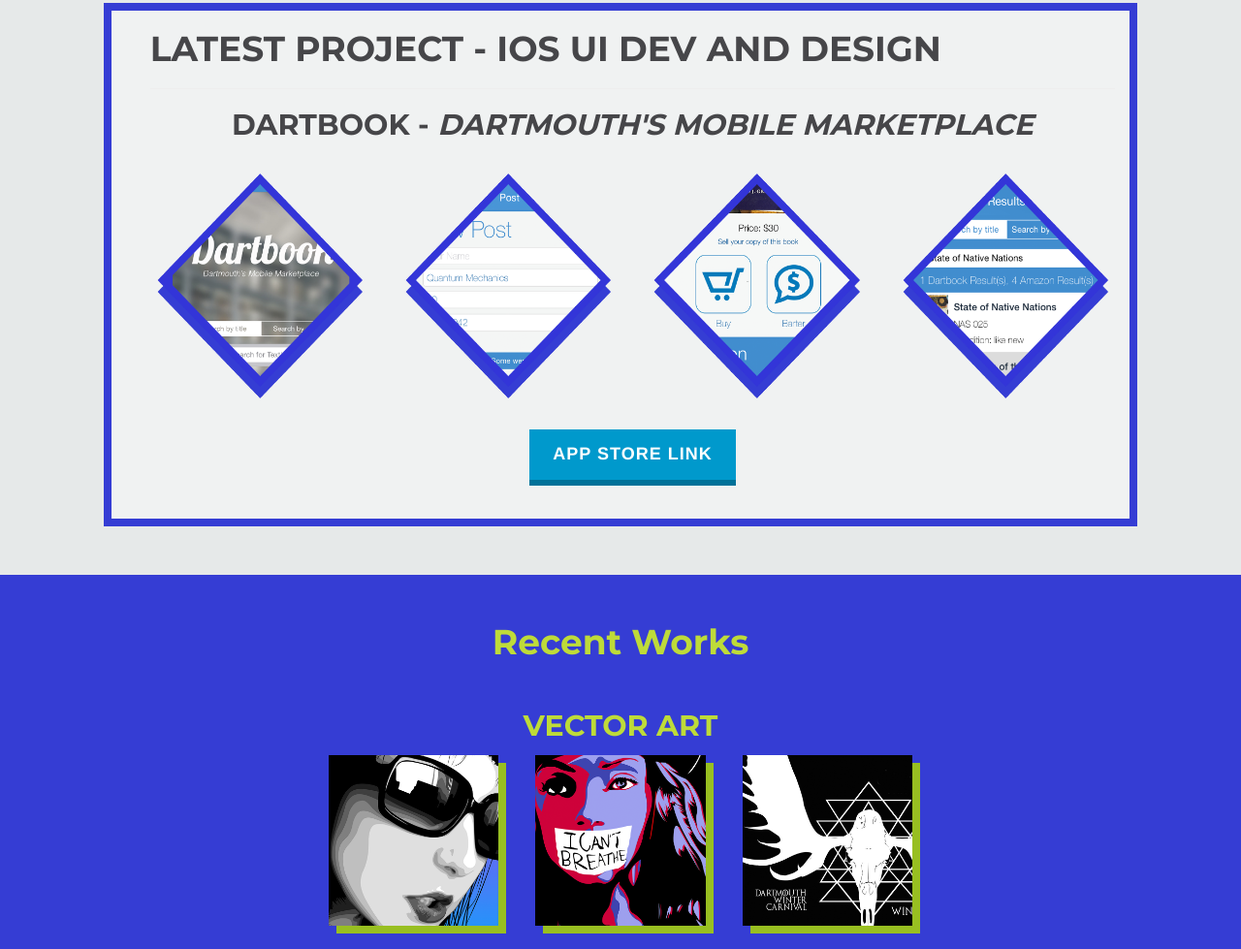
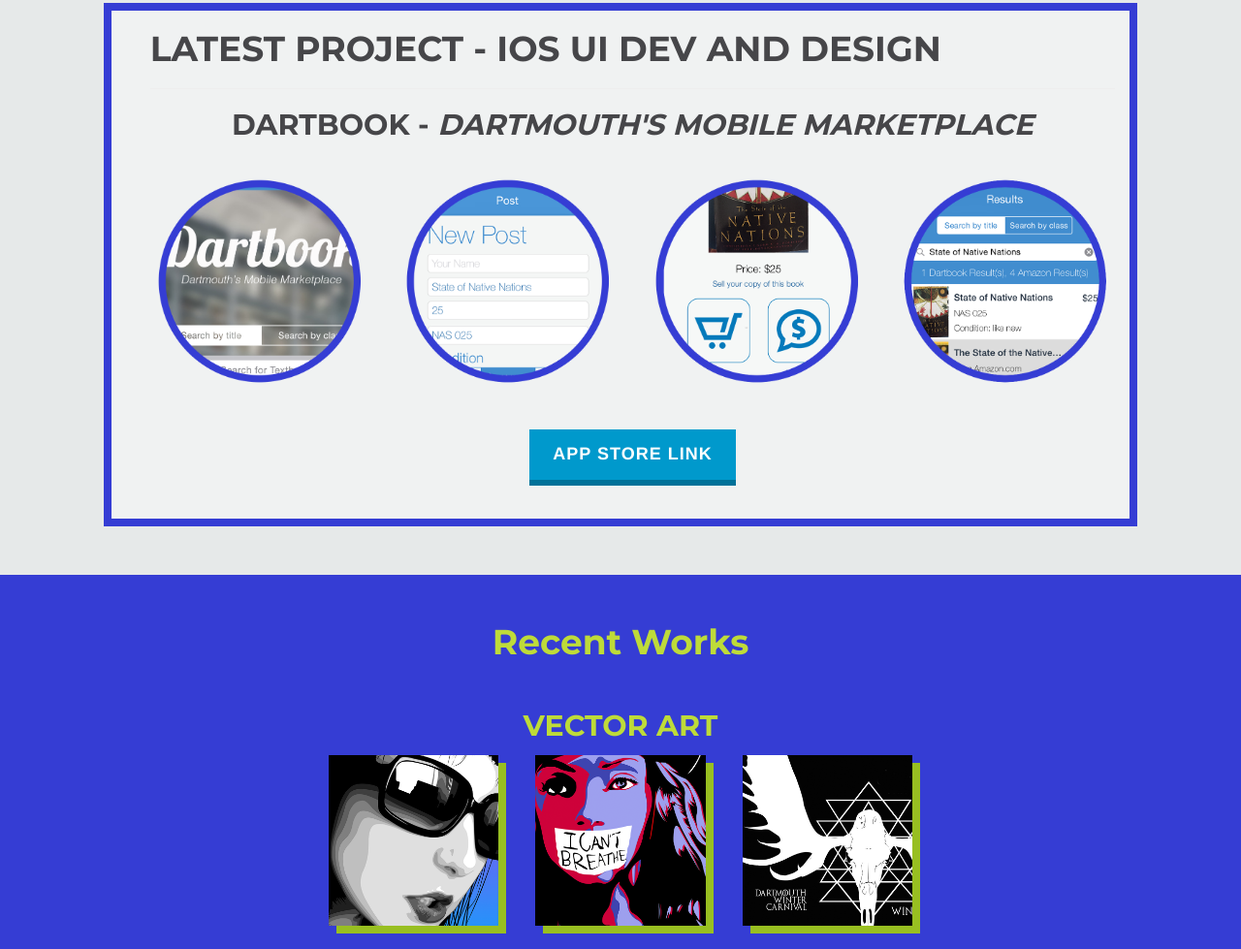
Before and after one commit to ArminMahban/ArminMahban.github.io, a plain HTML site: page index.html in a window 1280 px wide. Shown: the part 1692-2671 px from the top of the page at 97% size. Drawn offline with nearby package versions, Linux system fonts and the light colour scheme; a script that the page names is missing.

Commit message:
Circle dart book images

```diff
--- a/css/custom.css
+++ b/css/custom.css
@@ -108,14 +108,23 @@
   box-shadow: 0px 0px 0px 0px #98bf21;
 }
 
-#dartbook img, .process img {
-  /*padding-bottom: 20px;*/
-  -webkit-filter: drop-shadow(0px 12px 0px #353dd4);
+#dartbook img, {
+  /*-webkit-filter: drop-shadow(0px 12px 0px #353dd4);
   -moz-box-shadow: 0px 12px 0px #353dd4;
   -webkit-transition: drop-shadow 0.3s ease-in-out 0s;
   -moz-transition: box-shadow 0.3s ease-in-out 0s;
-  transition: all 0.3s ease-in-out 0s;
+  transition: all 0.3s ease-in-out 0s;*/
 }
+
+.process img {
+-webkit-filter: drop-shadow(0px 12px 0px #353dd4);
+-moz-box-shadow: 0px 12px 0px #353dd4;
+-webkit-transition: drop-shadow 0.3s ease-in-out 0s;
+-moz-transition: box-shadow 0.3s ease-in-out 0s;
+transition: all 0.3s ease-in-out 0s;
+}
+
+
 .process h2 {
   padding-top: 20px;
 }
@@ -123,6 +132,7 @@
   -webkit-filter: drop-shadow(0px 0px 0px #353dd4);
   -moz-box-shadow: 0px 0px 0px #353dd4;
 }
+
 .green {
   max-height: 300px;
 }
--- a/index.html
+++ b/index.html
@@ -184,28 +184,28 @@
 
           <div class="col-md-3 col-sm-6 col-xs-12">
             <a class="fancybox thumbnail img-responsive" rel="gallery" title="hello" href="images/db1_big.png">
-              <img src="images/db1_small2.png" style="height:220px" alt="" />
+              <img src="images/db1_small4.png" style="height:220px" alt="" />
             </a>
 
           </div>
 
           <div class="col-md-3 col-sm-6 col-xs-12">
             <a class="fancybox thumbnail img-responsive" rel="gallery" title="hello" href="images/db2_big.png">
-              <img src="images/db2_small2.png" style="height:220px" alt="" />
+              <img src="images/db2_small4.png" style="height:220px" alt="" />
             </a>
 
           </div>
 
           <div class="col-md-3 col-sm-6 col-xs-12">
             <a class="fancybox thumbnail img-responsive" rel="gallery" title="hello" href="images/db3_big.png">
-              <img src="images/db3_small3.png" style="height:220px" alt="" />
+              <img src="images/db3_small4.png" style="height:220px" alt="" />
             </a>
 
           </div>
 
           <div class="col-md-3 col-sm-6 col-xs-12">
             <a class="fancybox thumbnail img-responsive" rel="gallery" title="hello" href="images/db4_big.png">
-              <img src="images/db4_small2.png" style="height:220px" alt="" />
+              <img src="images/db4_small4.png" style="height:220px" alt="" />
             </a>
 
           </div>
```
Also changed, not shown: images/Artwork/armin.png (deleted), images/db1_small2.png (deleted), images/db1_small4.png (added), images/db2_small2.png (deleted), images/db2_small4.png (added), images/db3_small2.png (deleted), images/db3_small3.png (deleted), images/db3_small4.png (added), images/db4_small2.png (deleted), images/db4_small4.png (added), images/dp3_small3.png (deleted), images/lightwallpaper.jpg (deleted).
